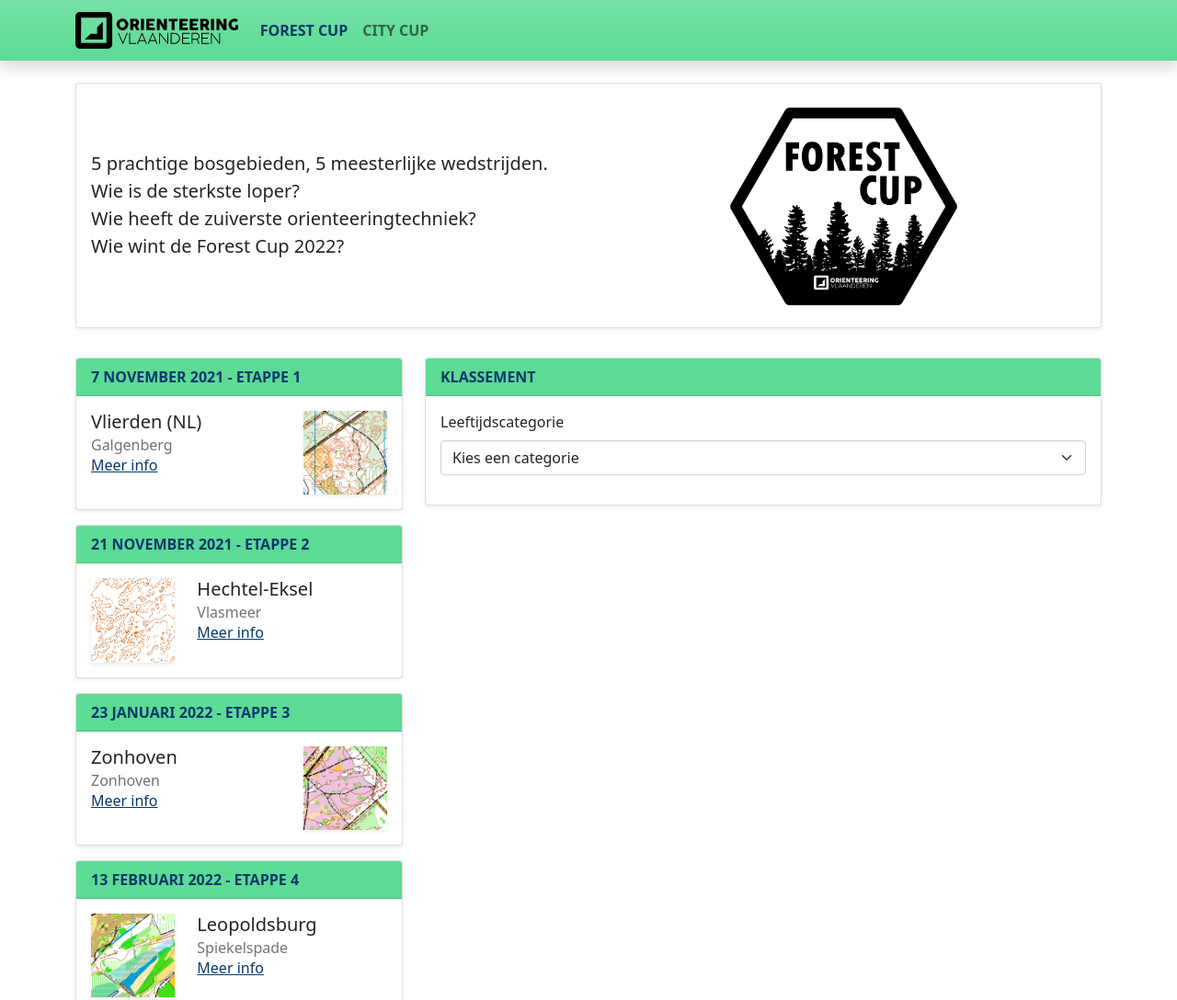
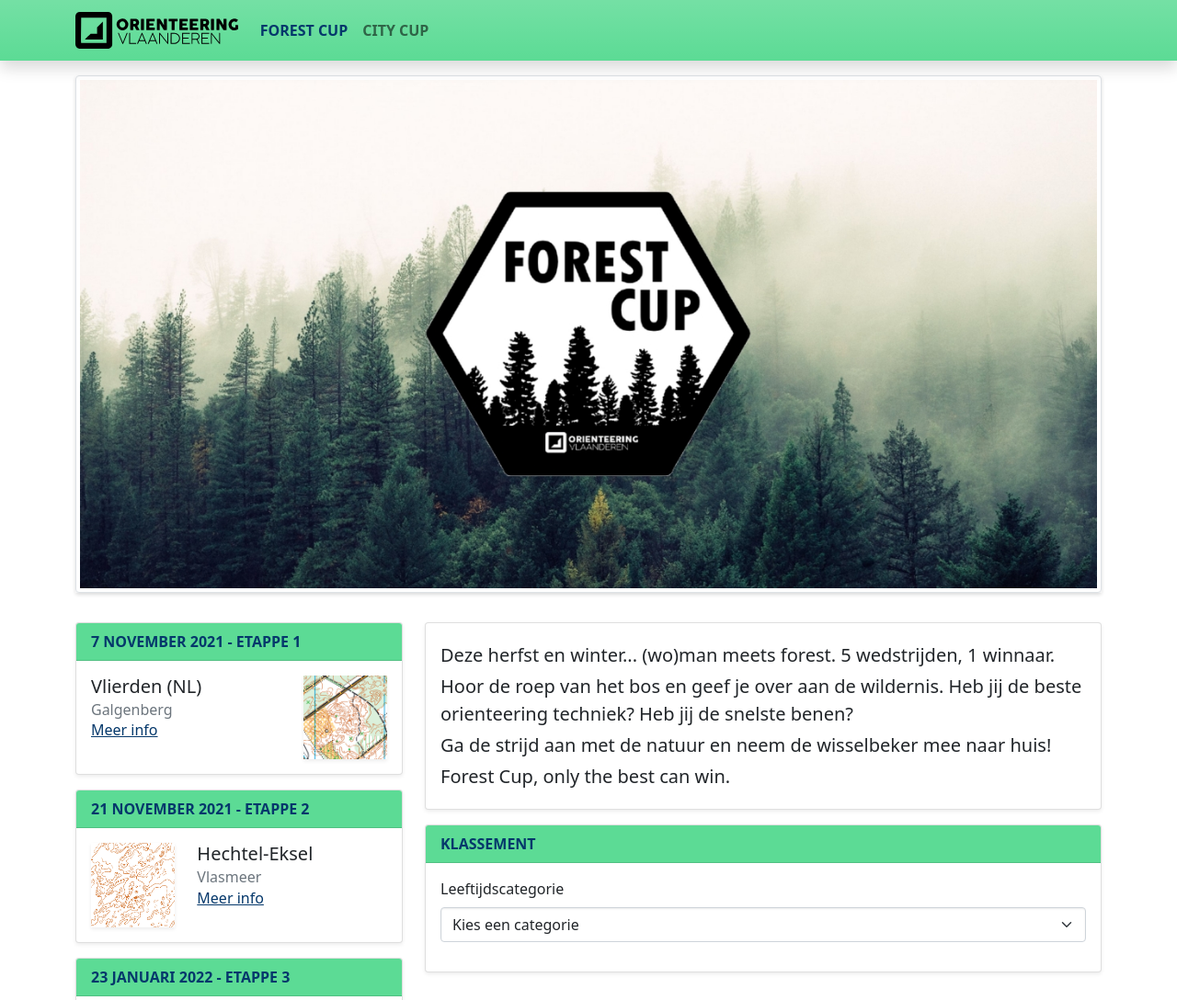
Before and after one commit to jhoekx/ov-cup, a React app: page forest-cup.html in a window 1280 px wide. Shown: the top 1088 px of the page at 92% size. Built offline with nearby package versions, Linux system fonts and the light colour scheme.

Commit message:
Add marketing text and image

```diff
--- a/forest-cup.html
+++ b/forest-cup.html
@@ -28,28 +28,8 @@
     </nav>
 
     <main class="container">
-        <div class="card shadow-sm mt-4 mb-3">
-            <div class="card-body">
-                <div class="row align-items-center">
-                    <div class="col-lg">
-                        <p class="lead my-0">
-                            5 prachtige bosgebieden, 5 meesterlijke wedstrijden.
-                        </p>
-                        <p class="lead my-0">
-                            Wie is de sterkste loper?
-                        </p>
-                        <p class="lead my-0">
-                            Wie heeft de zuiverste orienteeringtechniek?
-                        </p>
-                        <p class="lead my-0">
-                            Wie wint de Forest Cup 2022?
-                        </p>
-                    </div>
-                    <div class="col-lg">
-                        <img class="w-50 mx-auto d-lg-block mt-3 mt-lg-0" src="images/logo-forest-cup.png">
-                    </div>
-                </div>
-            </div>
+        <div class="my-3 shadow-sm">
+            <img class="w-100 img-thumbnail" src="images/forest-cup-banner.jpg">
         </div>
 
         <div class="row">
@@ -159,6 +139,25 @@
             </div>
 
             <div class="col-lg-8 order-0 order-lg-1">
+                <div class="card my-3 shadow-sm">
+                    <div class="card-body">
+                        <p class="lead my-1">
+                            Deze herfst en winter... (wo)man meets forest.
+                            5 wedstrijden, 1 winnaar.
+                        </p>
+                        <p class="lead my-1">
+                            Hoor de roep van het bos en geef je over aan de wildernis.
+                            Heb jij de beste orienteering techniek?
+                            Heb jij de snelste benen?
+                        </p>
+                        <p class="lead my-1">
+                            Ga de strijd aan met de natuur en neem de wisselbeker mee naar huis!
+                        </p>
+                        <p class="lead my-1">
+                            Forest Cup, only the best can win.
+                        </p>
+                    </div>
+                </div>
 
                 <div class="card my-3 shadow-sm">
                     <div class="card-header fw-bold text-uppercase">
```
Also changed, not shown: images/forest-cup-banner.jpg (added).
